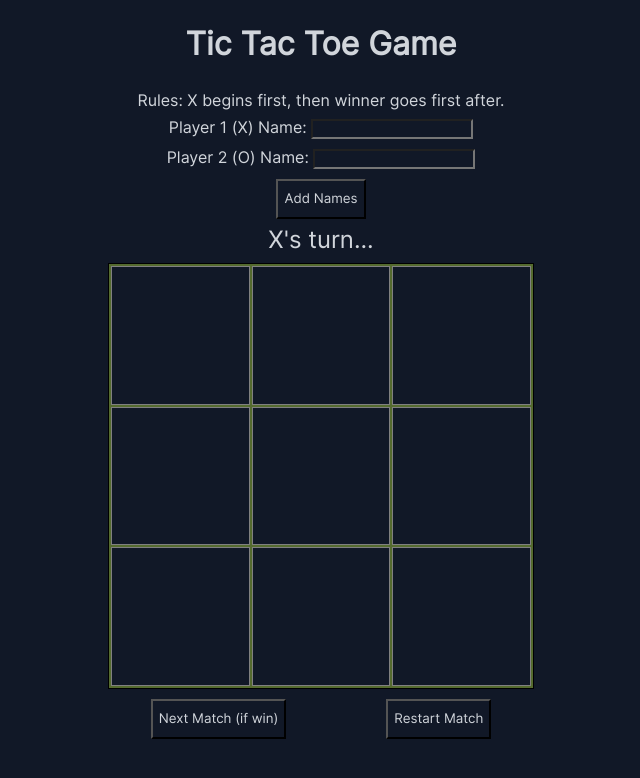
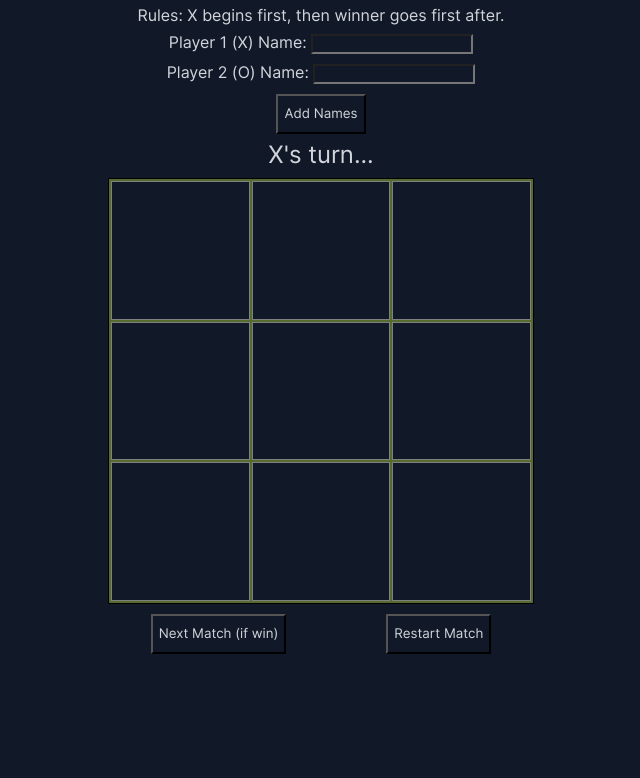
Before and after one commit to Michael-Mine/odin-tic-tac-toe, a plain HTML site: page index.html in a window 1280 px wide. Shown: the whole page, without its empty margins (319-959 px from the left). Drawn offline with Linux system fonts and the light colour scheme.

Commit message:
Remove h1

```diff
--- a/index.html
+++ b/index.html
@@ -9,7 +9,7 @@
 </head>
 <body>
     <div class="container">
-        <h1>Tic Tac Toe Game</h1>
+        <!-- <h1>Tic Tac Toe Game</h1> -->
         <div class="rules">
             Rules: X begins first, then winner goes first after.
         </div>
```
